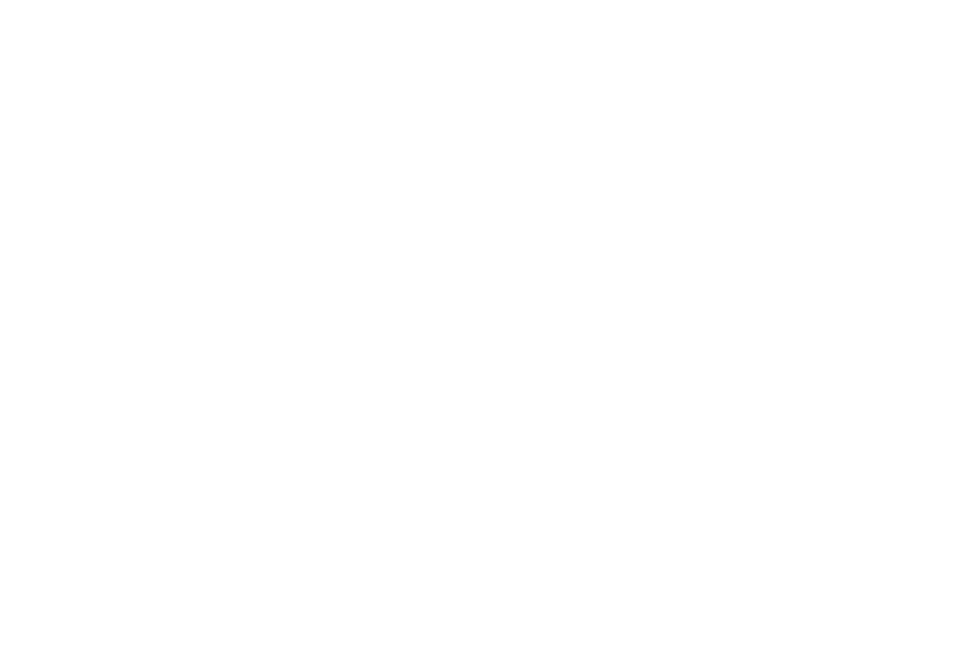
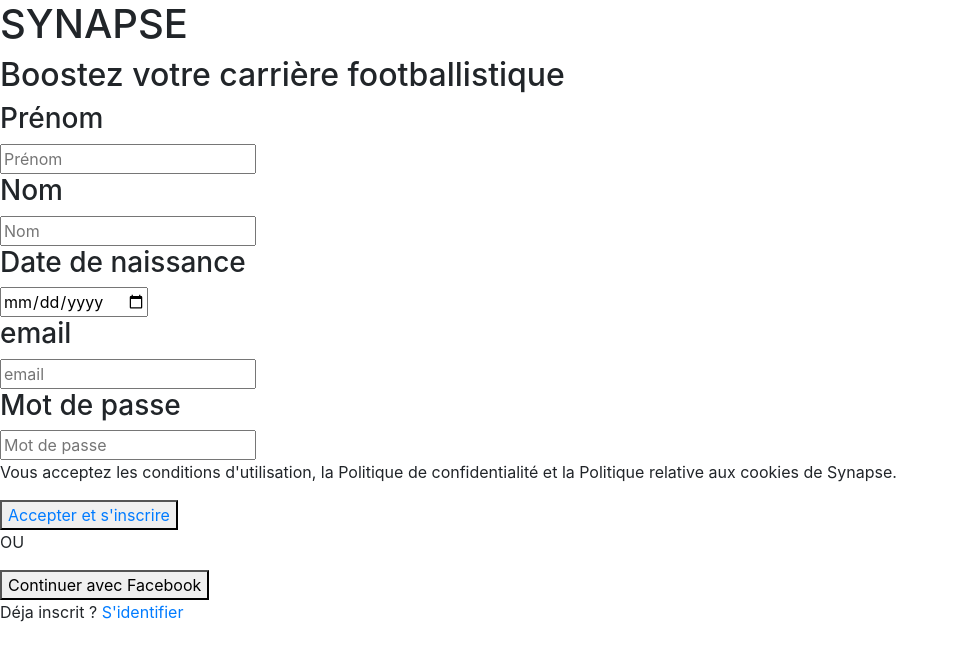
Before and after one commit to AnthonyPortier/Synapsis_Front, a React (Create React App) app in the folder front/: page / in a window 1280 px wide. Shown: the top 660 px of the page, without its empty margins (0-959 px from the left). Built offline with nearby package versions, Linux system fonts and the light colour scheme.

Commit message:
landing page ok avec link

```diff
--- a/front/src/components/1_landingPage/LandingPage.js
+++ /dev/null
@@ -1,13 +0,0 @@
-import React,{useState} from 'react'
-
-const LandingPage = ()=>{
-
-
-    return(
-        <div>
-
-        </div>
-    )
-}
-
-export default LandingPage;
--- a/front/src/components/2_registerPage/RegisterPage.js
+++ b/front/src/components/2_registerPage/RegisterPage.js
@@ -1,10 +1,63 @@
 import React,{useState} from 'react'
+import { Link } from 'react-router-dom';
+
 
 const RegisterPage = ()=>{
 
 
     return(
         <div>
+            <h1>SYNAPSE</h1>
+            <h2>Boostez votre carrière footballistique</h2>
+            <h3>Prénom</h3>
+            <input placeholder="Prénom"
+            id="Prénom"
+            name="Prénom"
+            // value={e.target.value}
+            type="text"
+            // onChange={}
+            />
+            <h3>Nom</h3>
+            <input placeholder="Nom"
+            id="Nom"
+            name="Nom"
+            // value={e.target.value}
+            type="text"
+            // onChange={}
+            />
+            <h3>Date de naissance</h3>
+            <input placeholder="Date_de_naissance"
+            id="Date_de_naissance"
+            name="Date_de_naissance"
+            // value={e.target.value}
+            type="date"
+            // onChange={}
+            />
+
+            <h3>email</h3>
+            <input placeholder="email"
+            id="email"
+            name="email"
+            // value={e.target.value}
+            type="email"
+            // onChange={}
+            />
+
+            <h3>Mot de passe</h3>
+            <input placeholder="Mot de passe"
+            id="Mot_de_passe"
+            name="Mot_de_passe"
+            // value={e.target.value}
+            type="text"
+            // onChange={}
+            />
+            <p>Vous acceptez les conditions d'utilisation, la Politique de confidentialité et la Politique relative aux cookies de Synapse.</p>
+
+            <button><Link to='/profilPage'>Accepter et s'inscrire</Link></button>
+            <p>OU</p>
+            <button>Continuer avec Facebook</button>
+            <p>Déja inscrit ? <Link to='/landingPage'>S'identifier</Link></p>
+
 
         </div>
     )
--- a/front/src/components/Router.js
+++ b/front/src/components/Router.js
@@ -11,8 +11,8 @@
     return(
         <div>
                 <Switch>
-                    <Route exact path='/' component={LandingPage}/>
-                    <Route exact path='/registerPage' component={RegisterPage}/>
+                    <Route exact path='/landingPage' component={LandingPage}/>
+                    <Route exact path='/' component={RegisterPage}/>
                     <Route exact path='/editProfil' component={EditProfil}/>
                     <Route exact path='/profilPage' component={ProfilPage}/>
                 </Switch>
```
